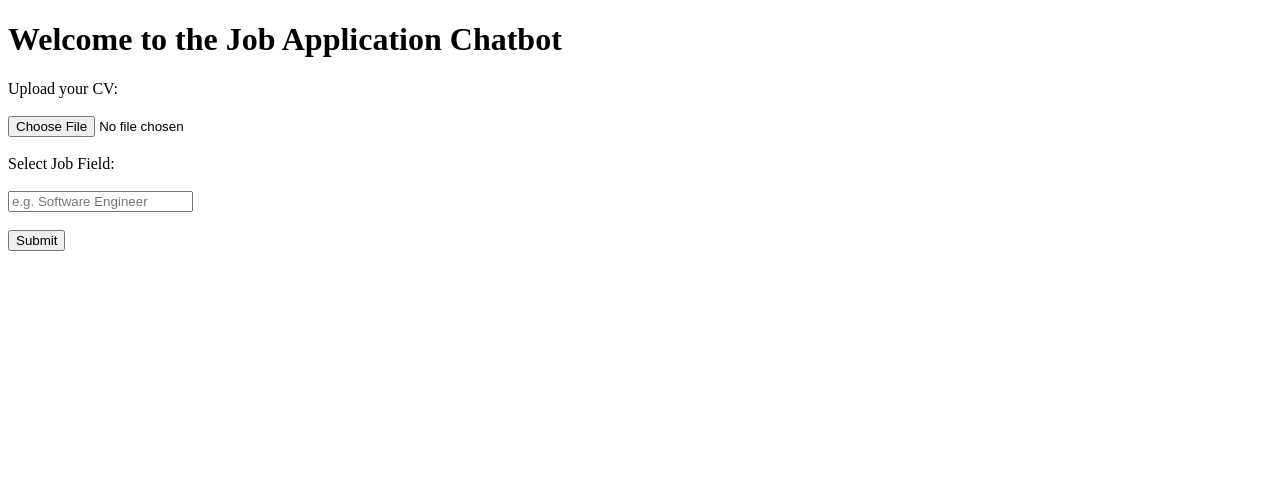
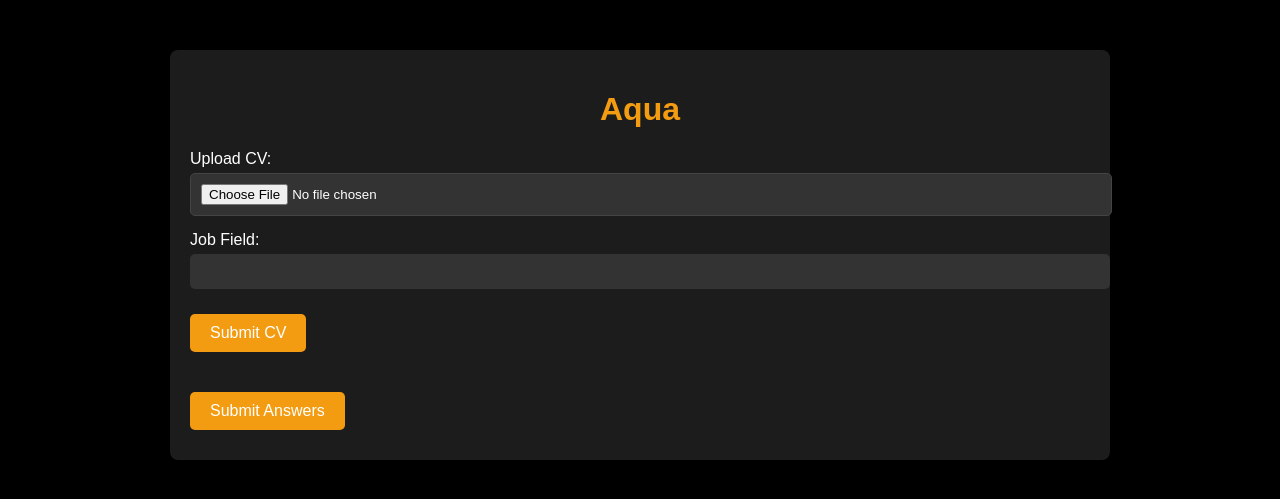
Before and after one commit to usmanmalik07/Aqua-Chatbot, a FastAPI app: page / in a window 1280 px wide. Shown: the top 499 px of the page. Run offline with FastAPI, Linux system fonts and the light colour scheme.

Commit message:
frontend styling

```diff
--- a/static/css/styles.css
+++ b/static/css/styles.css
@@ -0,0 +1,68 @@
+/* styles.css */
+body {
+    background-color: #000;
+    color: #fff;
+    font-family: Arial, sans-serif;
+    margin: 0;
+    padding: 0;
+}
+
+.container {
+    width: 80%;
+    max-width: 900px;
+    margin: 50px auto;
+    padding: 20px;
+    background: #1c1c1c;
+    border-radius: 8px;
+    box-shadow: 0 0 10px rgba(0, 0, 0, 0.5);
+}
+
+h1 {
+    text-align: center;
+    color: #f39c12;
+}
+
+.form-group {
+    margin-bottom: 15px;
+}
+
+label {
+    display: block;
+    margin-bottom: 5px;
+    color: #fff;
+}
+
+input[type="file"],
+input[type="text"] {
+    width: 100%;
+    padding: 10px;
+    border: none;
+    border-radius: 5px;
+    background-color: #333;
+    color: #fff;
+}
+
+input[type="file"] {
+    border: 1px solid #444;
+}
+
+.btn-submit {
+    display: inline-block;
+    padding: 10px 20px;
+    margin: 10px 0;
+    border: none;
+    border-radius: 5px;
+    background-color: #f39c12;
+    color: #fff;
+    font-size: 16px;
+    cursor: pointer;
+    transition: background-color 0.3s;
+}
+
+.btn-submit:hover {
+    background-color: #e67e22;
+}
+
+#questions {
+    margin-top: 20px;
+}
--- a/static/js/script.js
+++ b/static/js/script.js
@@ -0,0 +1,64 @@
+// scripts.js
+async function uploadCv() {
+    const formData = new FormData();
+    formData.append("cv", document.getElementById("cv").files[0]);
+    formData.append("job_field", document.getElementById("job_field").value);
+
+    try {
+        const response = await fetch("/upload-cv", {
+            method: "POST",
+            body: formData,
+        });
+
+        if (!response.ok) {
+            throw new Error("Network response was not ok.");
+        }
+
+        const result = await response.json();
+        displayQuestions(result.questions);
+    } catch (error) {
+        console.error("Error uploading CV:", error);
+        alert("An error occurred while uploading the CV. Please try again.");
+    }
+}
+
+function displayQuestions(questions) {
+    const questionsContainer = document.getElementById("questions");
+    questionsContainer.innerHTML = ""; // Clear previous questions
+
+    questions.forEach((question, index) => {
+        const questionElement = document.createElement("div");
+        questionElement.innerHTML = `
+            <label for="answer_${index}">${question}</label>
+            <input type="text" id="answer_${index}" name="answers[${index}]">
+        `;
+        questionsContainer.appendChild(questionElement);
+    });
+}
+
+async function evaluateAnswers() {
+    const answers = Array.from(
+        document.querySelectorAll("#questions input")
+    ).reduce((acc, input) => {
+        acc[input.name] = input.value;
+        return acc;
+    }, {});
+
+    try {
+        const response = await fetch("/evaluate-answers", {
+            method: "POST",
+            headers: { "Content-Type": "application/json" },
+            body: JSON.stringify(answers),
+        });
+
+        if (!response.ok) {
+            throw new Error("Network response was not ok.");
+        }
+
+        const result = await response.json();
+        alert(`Your score is: ${result.score}`);
+    } catch (error) {
+        console.error("Error evaluating answers:", error);
+        alert("An error occurred while evaluating your answers. Please try again.");
+    }
+}
--- a/templates/index.html
+++ b/templates/index.html
@@ -1,24 +1,30 @@
-<!-- templates/index.html -->
 <!DOCTYPE html>
 <html lang="en">
   <head>
     <meta charset="UTF-8" />
     <meta name="viewport" content="width=device-width, initial-scale=1.0" />
-    <title>Job Application Chatbot</title>
+    <title>Aqua - Chatbot</title>
+    <link rel="stylesheet" href="/static/css/styles.css" />
   </head>
   <body>
-    <h1>Welcome to the Job Application Chatbot</h1>
-    <form action="/upload-cv" method="post" enctype="multipart/form-data">
-      <label for="cv">Upload your CV:</label><br /><br />
-      <input type="file" id="cv" name="cv" /><br /><br />
-      <label for="job_field">Select Job Field:</label><br /><br />
-      <input
-        type="text"
-        id="job_field"
-        name="job_field"
-        placeholder="e.g. Software Engineer"
-      /><br /><br />
-      <input type="submit" value="Submit" />
-    </form>
+    <div class="container">
+      <h1>Aqua</h1>
+      <form id="cv-form" onsubmit="event.preventDefault(); uploadCv();">
+        <div class="form-group">
+          <label for="cv">Upload CV:</label>
+          <input type="file" id="cv" name="cv" required />
+        </div>
+        <div class="form-group">
+          <label for="job_field">Job Field:</label>
+          <input type="text" id="job_field" name="job_field" required />
+        </div>
+        <button type="submit" class="btn-submit">Submit CV</button>
+      </form>
+      <div id="questions"></div>
+      <button onclick="evaluateAnswers()" class="btn-submit">
+        Submit Answers
+      </button>
+    </div>
+    <script src="/static/js/script.js"></script>
   </body>
 </html>
```
